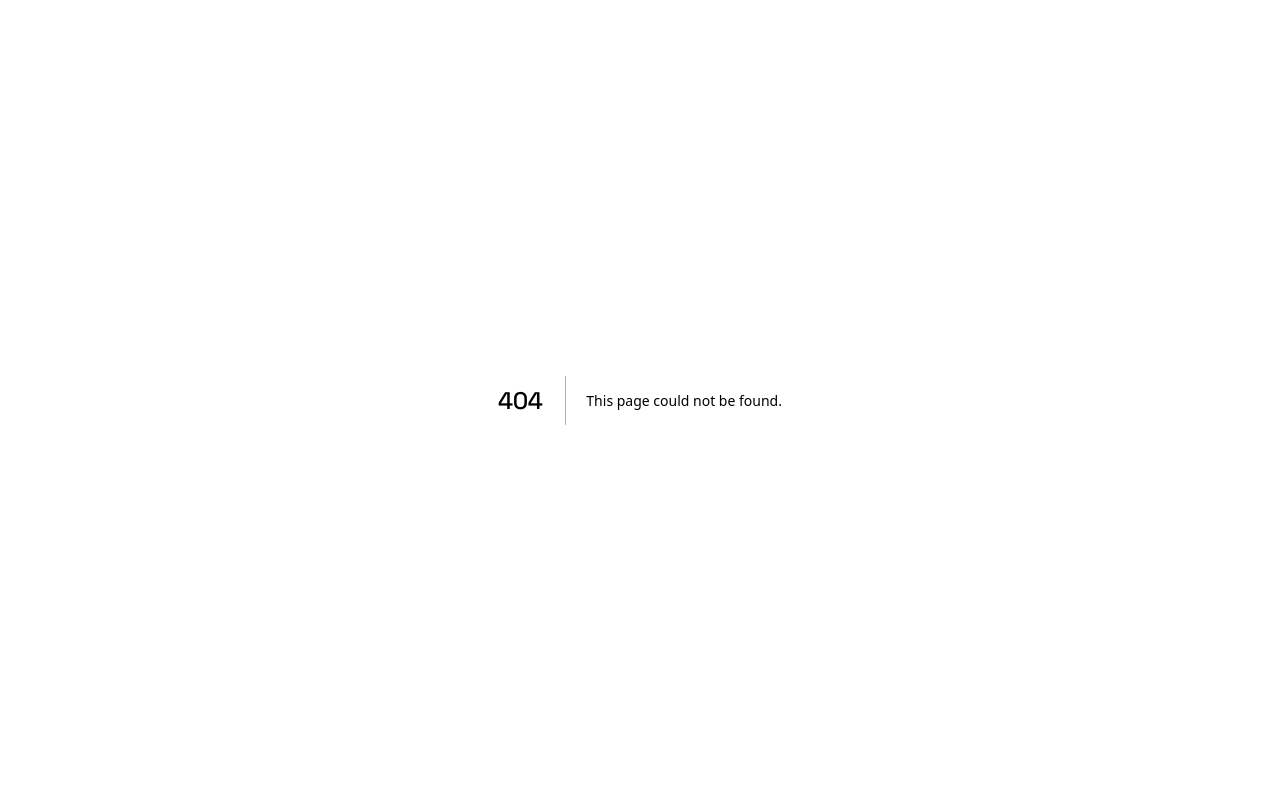
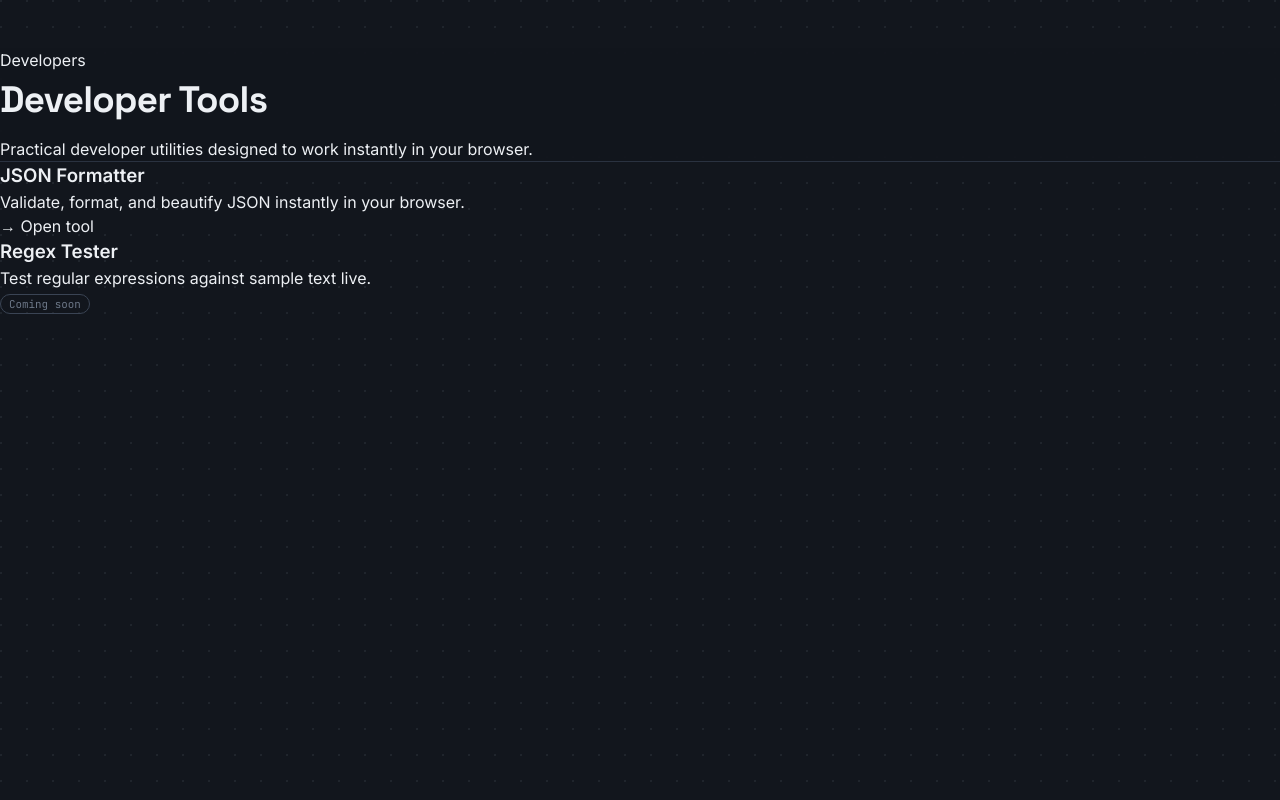
Before and after one commit to vadeghar/toolbench, a Next.js app: page /dev-tools in a window 1280 px wide. Before the commit this address had no page. Built offline with nearby package versions, Linux system fonts and the light colour scheme.

Commit message:
feat: add developer tools module page

```diff
--- /dev/null
+++ b/app/dev-tools/page.tsx
@@ -0,0 +1,26 @@
+import type { Metadata } from "next";
+
+import { ToolCard } from "@/components/tools/ToolCard";
+import { categoryLabels, getToolsByCategory } from "@/lib/tools/registry";
+
+export const metadata: Metadata = {
+  title: "Developer Tools — Toolbench",
+  description: "Free browser-based developer utilities for JSON, regular expressions, validation, and more.",
+};
+
+export default function DevToolsPage() {
+  const tools = getToolsByCategory("dev");
+
+  return (
+    <main className="module-page-wrap">
+      <header className="module-page-header">
+        <span className="module-label">Developers</span>
+        <h1>{categoryLabels.dev}</h1>
+        <p>Practical developer utilities designed to work instantly in your browser.</p>
+      </header>
+      <div className="module-tool-grid">
+        {tools.map((tool) => <ToolCard key={tool.slug} tool={tool} />)}
+      </div>
+    </main>
+  );
+}
```
